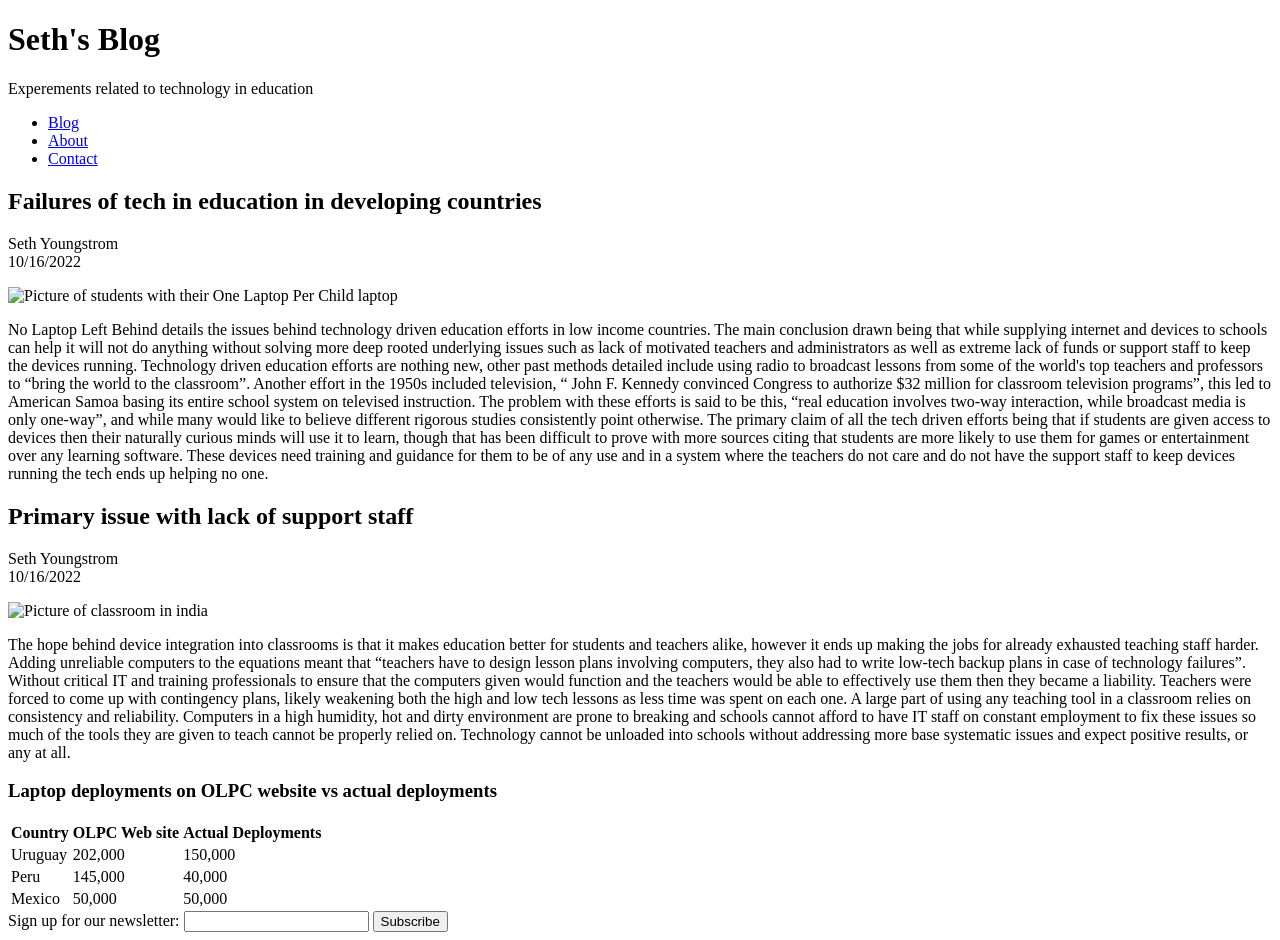
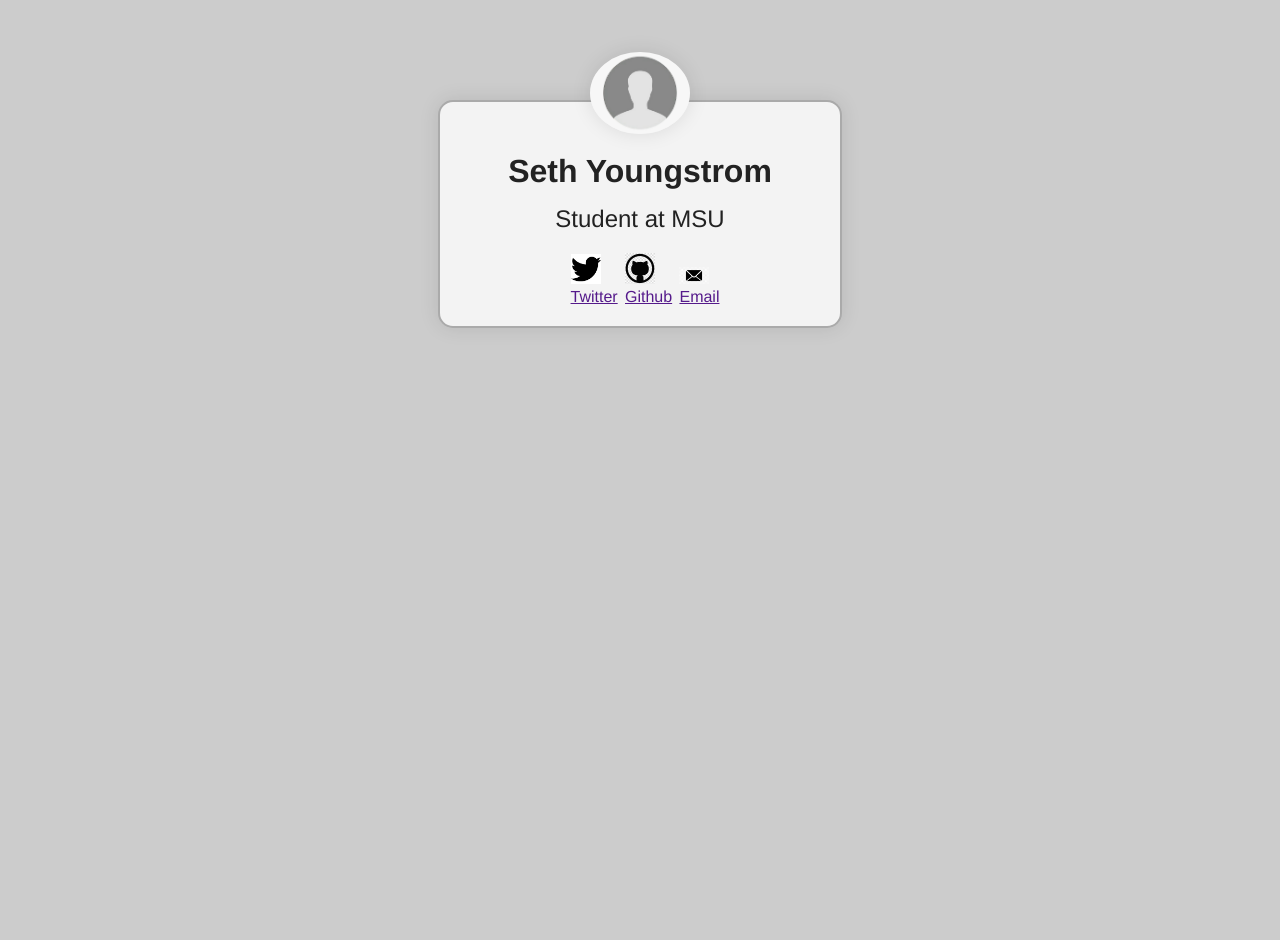
Before and after one commit to CynEnd/mi349_card, a plain HTML site: page index.html in a window 1280 px wide. After the commit the page ends 800 px from the top, so only its background shows below. Drawn offline with Linux system fonts and the light colour scheme.

Commit message:
added card

```diff
--- /dev/null
+++ b/card.css
@@ -0,0 +1,53 @@
+body{
+    font-family: Helvetica, sans-serif;
+    background: #ccc;
+    color: #222;
+    margin-top: 100px;
+}
+
+img{
+    width: 100%;
+}
+
+h1 {
+    margin: 15px 0;
+}
+
+h2{
+    margin:0;
+    font-weight: 100;
+}
+
+.card {
+    background-color: #f3f3f3;
+    border-radius: 15px;
+    margin: 0 auto;
+    width: 400px;
+    text-align: center;
+    box-shadow: rgba(0,0,0,0.1) 0 0 20px;
+    border: 2px solid #aaa;
+}
+
+.card .avatar {
+    box-shadow: rgba(0,0,0,0.1) 0 0 20px;
+    width: 100px;
+    border-radius: 50%;
+    margin-top: -50px;
+}
+
+.contacts {
+    margin: 0;
+    padding: 0;
+    list-style: none;
+}
+
+.contacts li {
+    width:30px;
+    display: inline-block;
+    padding: 20px 10px;
+}
+
+.contacts li a img:hover{
+    opacity: 0.5;
+    transition: opacity ease-in-out 0.2s;
+}
--- a/index.html
+++ b/index.html
@@ -4,101 +4,19 @@
     <meta charset="UTF-8">
     <meta http-equiv="X-UA-Compatible" content="IE=edge">
     <meta name="viewport" content="width=device-width, initial-scale=1.0">
-    <link rel="stylesheet" href="style.css">
-    <title>Seth's Blog</title>
+    <link rel="stylesheet" href="card.css">
+    <title>Card Layout</title>
 </head>
 <body>
-    <header>
-        <h1 id="hello" class="section-heading">Seth's Blog</h1>
-        <p>Experements related to technology in education</p>
-    </header>
-
-    <nav>
-        <ul class="burndown">
-            <li><a href="/index.html">Blog</a></li>
-            <li><a href="/about.html">About</a></li>
-            <li><a href="/contact.html">Contact</a></li>
+    <div class="card">
+        <img class="avatar" id="blank-avatar" src="images/avatar.png" alt="blank avatar">
+        <h1>Seth Youngstrom</h1>
+        <h2>Student at MSU</h2>
+        <ul class="contacts">
+            <li><a href=""><img src="images/twitter.png" alt="Twitter">Twitter</a></li>
+            <li><a href=""><img src="images/github.png" alt="Github">Github</a></li>
+            <li><a href=""><img src="images/email.png" alt="email">Email</a></li>
         </ul>
-    </nav>
-    <section id="blog">
-        <article class="blog-post">
-            <h2>Failures of tech in education in developing countries</h2>
-            <p>Seth Youngstrom<br>
-               10/16/2022<br>
-            </p>
-            <p><img src="images/OLPC.png" alt="Picture of students with their One Laptop Per Child laptop"></p>
-            <p>No Laptop Left Behind details the issues behind technology driven education efforts
-                in low income countries. The main conclusion drawn being that while supplying internet
-                and devices to schools can help it will not do anything without solving more deep rooted
-                underlying issues such as lack of motivated teachers and administrators as well as extreme
-                lack of funds or support staff to keep the devices running. Technology driven education
-                efforts are nothing new, other past methods detailed include using radio to broadcast
-                lessons from some of the world's top teachers and professors to “bring the world to the
-                classroom”. Another effort in the 1950s included television, “
-                John F. Kennedy convinced Congress to authorize $32 million  for classroom television
-                programs”, this led to American Samoa basing its entire school system on televised instruction.
-                The problem with these efforts is said to be this, “real education involves two-way
-                interaction, while broadcast media is only one-way”, and while many would like to believe
-                different rigorous studies consistently point otherwise. The primary claim of all the tech
-                driven efforts being that if students are given access to devices then their naturally
-                curious minds will use it to learn, though that has been difficult to prove with more
-                sources citing that students are more likely to use them for games or entertainment
-                over any learning software. These devices need training and guidance for them to be
-                of any use and in a system where the teachers do not care and do not have the support
-                staff to keep devices running the tech ends up helping no one. </p>
-        </article>
-        <article class="blog-post">
-            <h2>Primary issue with lack of support staff</h2>
-            <p>Seth Youngstrom<br>
-                10/16/2022<br>
-             </p>
-             <p><img src="images/Classroom.png" alt="Picture of classroom in india"></p>
-            <p>	The hope behind device integration into classrooms is that it makes education better for
-                students and teachers alike, however it ends up making the jobs for already exhausted teaching
-                staff harder. Adding unreliable computers to the equations meant that “teachers have to design
-                 lesson plans involving computers, they also had to write low-tech backup plans in case of
-                technology failures”. Without critical IT and training professionals to ensure that the
-                computers given would function and the teachers would be able to effectively use them then
-                they became a liability. Teachers were forced to come up with contingency plans, likely
-                weakening both the high and low tech lessons as less time was spent on each one. A large
-                part of using any teaching tool in a classroom relies on consistency and reliability.
-                Computers in a high humidity, hot and dirty environment are prone to breaking and schools
-                cannot afford to have IT staff on constant employment to fix these issues so much of the
-                tools they are given to teach cannot be properly relied on. Technology cannot be unloaded
-                into schools without addressing more base systematic issues and expect positive results,
-                or any at all. </p>
-                <h3>Laptop deployments on OLPC website vs actual deployments</h3>
-                <table>
-                    <tr>
-                        <th>Country</th>
-                        <th>OLPC Web site</th>
-                        <th>Actual Deployments</th>
-                    </tr>
-                    <tr>
-                        <td>Uruguay</td>
-                        <td>202,000</td>
-                        <td>150,000</td>
-                    </tr>
-                    <tr>
-                        <td>Peru</td>
-                        <td>145,000</td>
-                        <td>40,000</td>
-                    </tr>
-                    <tr>
-                        <td>Mexico</td>
-                        <td>50,000</td>
-                        <td>50,000</td>
-                    </tr>
-                </table>
-        </article>
-    </section>
-    <section>
-        <form action="">
-            <label for="">Sign up for our newsletter:
-                <input type="text">
-            </label>
-            <button>Subscribe</button>
-        </form>
-    </section>
+    </div>
 </body>
 </html>
```
Also changed, not shown: images/avatar.png (added), images/email.png (added), images/github.png (added), images/twitter.png (added).
